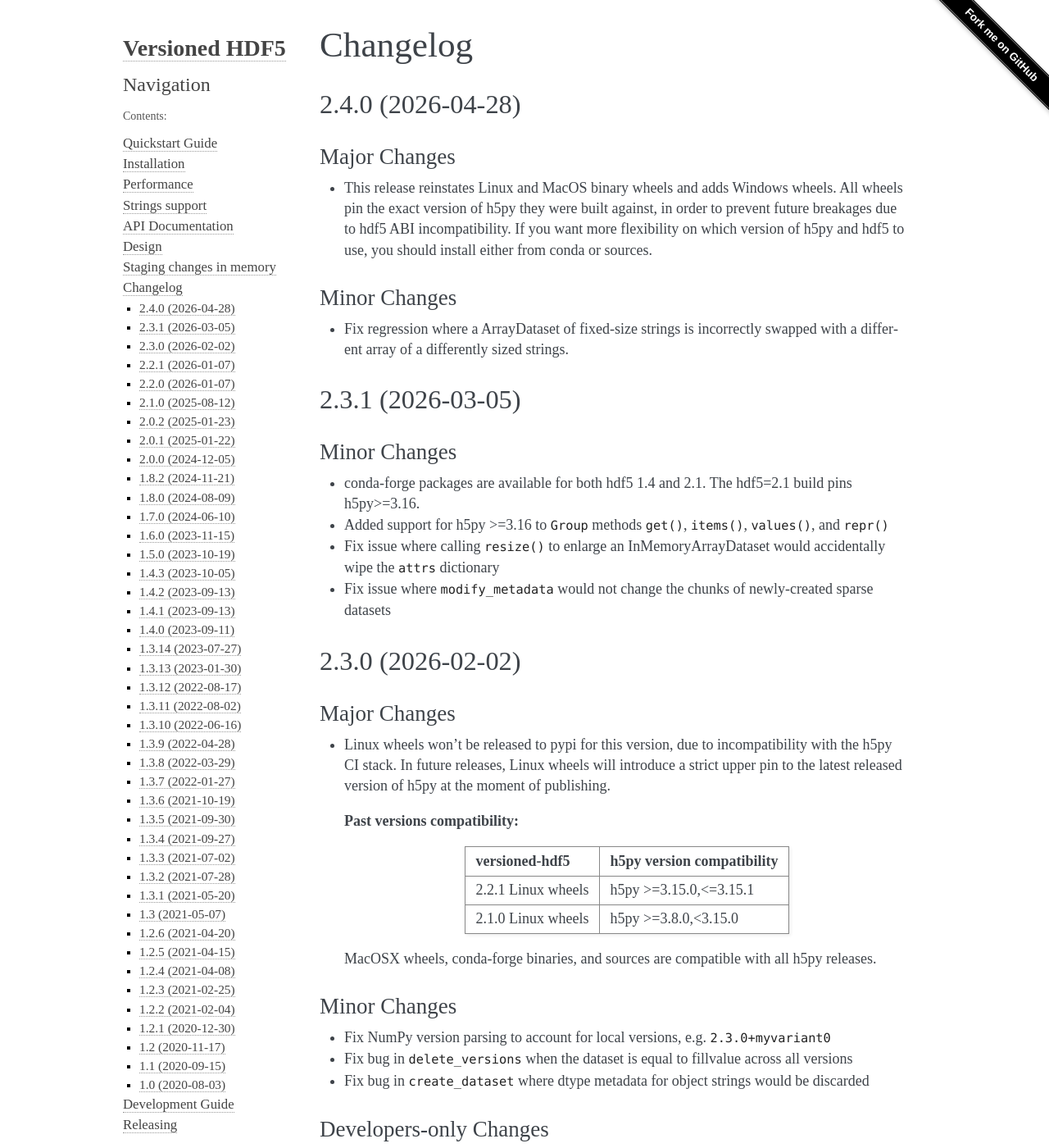
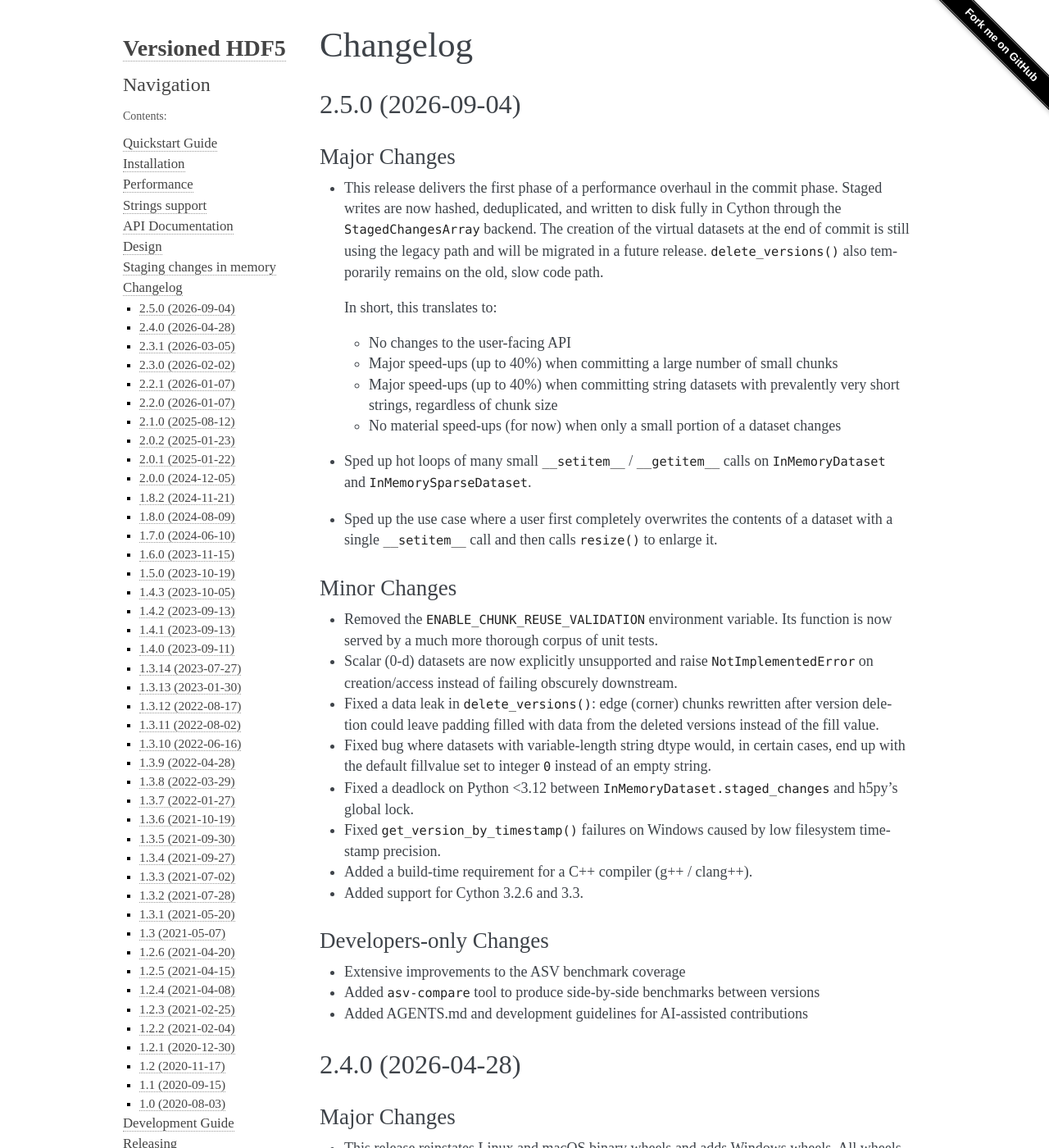
Before and after one commit to deshaw/versioned-hdf5, a Sphinx documentation site: the page built from docs/changelog.md, in a window 1280 px wide and 1400 px high. Shown: the whole window at 82% size. Built offline with Sphinx 7.4.7, drawn with Linux system fonts in a browser that asks for light colours; some of the changed text lies outside the part shown.

Commit message:
v2.5.0 (#565)

```diff
--- a/docs/changelog.md
+++ b/docs/changelog.md
@@ -1,10 +1,57 @@
 # Changelog
+
+## 2.5.0 (2026-09-04)
+
+### Major Changes
+
+- This release delivers the first phase of a performance overhaul in the commit phase.
+  Staged writes are now hashed, deduplicated, and written to disk fully in Cython
+  through the `StagedChangesArray` backend. The creation of the virtual datasets at the
+  end of commit is still using the legacy path and will be migrated in a future release.
+  `delete_versions()` also temporarily remains on the old, slow code path.
+
+  In short, this translates to:
+
+  - No changes to the user-facing API
+  - Major speed-ups (up to 40%) when committing a large number of small chunks
+  - Major speed-ups (up to 40%) when committing string datasets with prevalently very
+    short strings, regardless of chunk size
+  - No material speed-ups (for now) when only a small portion of a dataset changes
+
+- Sped up hot loops of many small `__setitem__` / `__getitem__` calls on
+  `InMemoryDataset` and `InMemorySparseDataset`.
+- Sped up the use case where a user first completely overwrites the contents of a
+  dataset with a single `__setitem__` call and then calls `resize()` to enlarge it.
+
+### Minor Changes
+
+- Removed the `ENABLE_CHUNK_REUSE_VALIDATION` environment variable. Its function is now
+  served by a much more thorough corpus of unit tests.
+- Scalar (0-d) datasets are now explicitly unsupported and raise `NotImplementedError`
+  on creation/access instead of failing obscurely downstream.
+- Fixed a data leak in `delete_versions()`: edge (corner) chunks rewritten after version
+  deletion could leave padding filled with data from the deleted versions instead of the
+  fill value.
+- Fixed bug where datasets with variable-length string dtype would, in certain cases,
+  end up with the default fillvalue set to integer `0` instead of an empty string.
+- Fixed a deadlock on Python <3.12 between `InMemoryDataset.staged_changes` and h5py's
+  global lock.
+- Fixed `get_version_by_timestamp()` failures on Windows caused by low filesystem
+  timestamp precision.
+- Added a build-time requirement for a C++ compiler (g++ / clang++).
+- Added support for Cython 3.2.6 and 3.3.
+
+### Developers-only Changes
+
+- Extensive improvements to the ASV benchmark coverage
+- Added `asv-compare` tool to produce side-by-side benchmarks between versions
+- Added AGENTS.md and development guidelines for AI-assisted contributions
 
 ## 2.4.0 (2026-04-28)
 
 ### Major Changes
 
-- This release reinstates Linux and MacOS binary wheels and adds Windows wheels. All
+- This release reinstates Linux and macOS binary wheels and adds Windows wheels. All
   wheels pin the exact version of h5py they were built against, in order to prevent
   future breakages due to hdf5 ABI incompatibility. If you want more flexibility on
   which version of h5py and hdf5 to use, you should install either from conda or
@@ -12,14 +59,14 @@
 
 ### Minor Changes
 
-- Fix regression where a ArrayDataset of fixed-size strings is incorrectly swapped with
-  a different array of a differently sized strings.
+- Fix regression where an ArrayDataset of fixed-size strings is incorrectly swapped
+  with a different array of differently sized strings.
 
 ## 2.3.1 (2026-03-05)
 
 ### Minor Changes
 
-- conda-forge packages are available for both hdf5 1.4 and 2.1.
+- conda-forge packages are available for both hdf5 1.14 and 2.1.
   The hdf5=2.1 build pins h5py>=3.16.
 - Added support for h5py >=3.16 to `Group` methods `get()`, `items()`, `values()`,
   and `repr()`
@@ -43,7 +90,7 @@
   | 2.2.1 Linux wheels | h5py >=3.15.0,<=3.15.1     |
   | 2.1.0 Linux wheels | h5py >=3.8.0,<3.15.0       |
 
-  MacOSX wheels, conda-forge binaries, and sources are compatible with all h5py releases.
+  macOS wheels, conda-forge binaries, and sources are compatible with all h5py releases.
 
 ### Minor Changes
 
@@ -56,14 +103,14 @@
 - The development workflow has been migrated to Pixi. This allows for fully reproducible
   builds between local environments and CI and makes dev deployment much easier.
 - Added support for editable installs (`pip install . --editable --no-build-isolation`)
-- The full unit tests suite now runs successfully on Windows and MacOS CI
+- The full unit tests suite now runs successfully on Windows and macOS CI
 
 ## 2.2.1 (2026-01-07)
 
 Fix wheels publishing issue on Linux.
 
 **Post-release note:** Linux wheels for this release are compatible with
-h5py >=3.15.0,<3.16.0 wheels; however the wheels don't include an upper pin. MacOSX
+h5py >=3.15.0,<3.16.0 wheels; however the wheels don't include an upper pin. macOS
 wheels, conda-forge binaries, and sources are compatible with all h5py releases.
 
 ## 2.2.0 (2026-01-07)
@@ -72,7 +119,7 @@ wheels, conda-forge binaries, and sources are compatible with all h5py releases.
 
 - Fixed binary incompatibility of versioned-hdf5 Linux wheels vs. the wheels for
   h5py >=3.15.0. Starting from this release, versioned-hdf5 wheels for Linux on PyPi
-  require h5py >=3.15.0 wheels. MacOSX wheels, conda-forge packages, and builds from
+  require h5py >=3.15.0 wheels. macOS wheels, conda-forge packages, and builds from
   source still require h5py >=3.8.0.
 - Added wheels for Python 3.14
 - Dropped support for Python 3.9
@@ -100,13 +147,13 @@ Filters have been overhauled:
 ### Major Changes
 
 - Binaries are now available:
-  - conda-forge packages for Linux, MacOSX, and Windows;
-  - pip wheels for Linux and MacOSX (but not Windows).
+  - conda-forge packages for Linux, macOS, and Windows;
+  - pip wheels for Linux and macOS (but not Windows).
 
   See [Installation](installation).
 
   **Post-release note:** Linux wheels for this release are compatible with
-  h5py >=3.8.0,<3.15.0 wheels; however the wheels don't include an upper pin. MacOSX
+  h5py >=3.8.0,<3.15.0 wheels; however the wheels don't include an upper pin. macOS
   wheels, conda-forge binaries, and sources are compatible with all h5py releases.
 
 - Added support for StringDType, a.k.a. NpyStrings.
```
Also changed, not shown: other parts of docs/changelog.md (+1 -1 lines).
